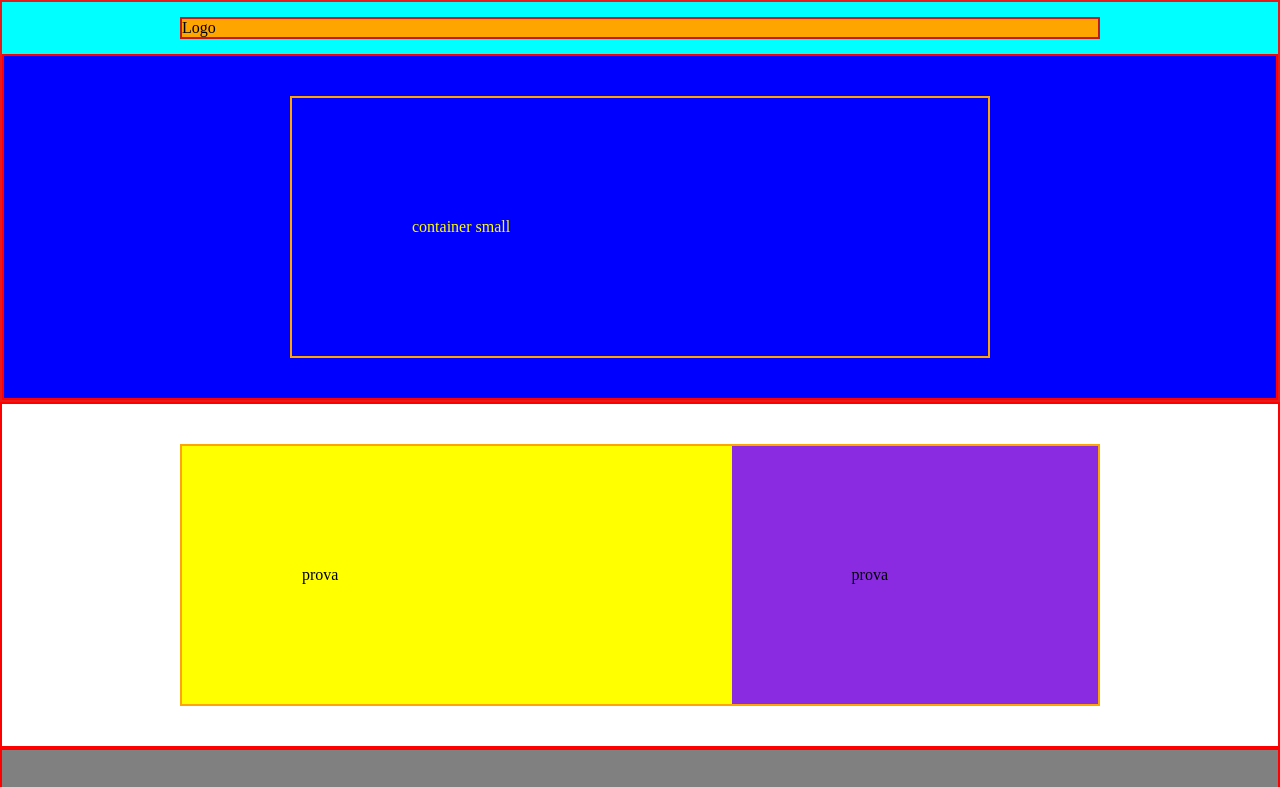
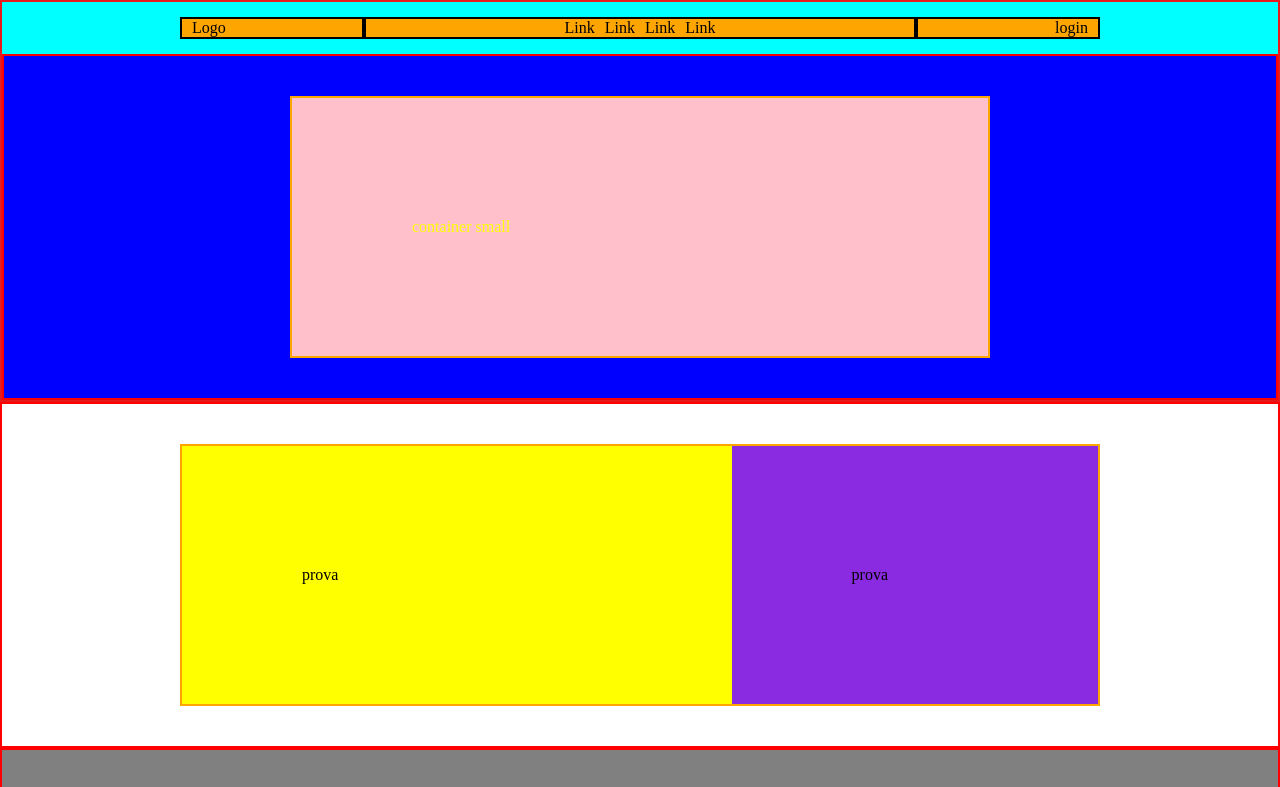
Before and after one commit to PiersilvioPellegrini/htmlcss-struttura-discord, a plain HTML site: page index.html in a window 1280 px wide. Shown: the top 787 px of the page. Drawn offline with Linux system fonts and the light colour scheme.

Commit message:
added nav elements

```diff
--- a/css/style.css
+++ b/css/style.css
@@ -4,22 +4,51 @@
     box-sizing: border-box;
 }
 
-header{
+header {
     background-color: aqua;
     width: 100%;
     border: 2px solid rgb(230, 26, 26);
 }
 
-nav{
+nav {
     background-color: orange;
-    border: 2px solid rgb(198, 25, 25);
+
     width: 920px;
     margin: 15px auto;
     display: flex;
     justify-content: space-between;
 
+
 }
 
+.logo {
+    flex-basis: 20%;
+    border: 2px solid black;
+    padding-left: 10px;
+}
+
+.link {
+
+    flex-basis: 60%;
+    text-align: center;
+    border: 2px solid black;
+}
+
+.link ul {
+    display: flex;
+    list-style: none;
+    justify-content: center;
+    column-gap: 10px;
+}
+
+.login {
+
+    flex-basis: 20%;
+    text-align: end;
+    border: 2px solid black;
+    padding-right: 10px;
+
+}
 
 section {
     padding: 40px 0;
@@ -33,17 +62,18 @@ section {
     display: flex;
 
     /* /contenuto */
-    padding:  0px 0px;
+    padding: 0px 0px;
 }
 
 .container-small {
     width: 700px;
-    color:yellow;
-
+    color: yellow;
+    background-color: pink;
     /* contenuto */
     padding: 120px;
 
 }
+
 .row {
     display: flex;
     width: 100%;
@@ -65,7 +95,7 @@ section {
 
 }
 
-.container_max{
+.container_max {
     width: 920px;
     margin: 0 auto;
     border: 2px solid orange;
@@ -76,18 +106,14 @@ section {
 }
 
 
-.bg-blue{
+.bg-blue {
     background-color: blue;
 }
-.bg-grey{
+
+.bg-grey {
     background-color: grey;
 }
 
-.bg-black{
+.bg-black {
     background-color: black;
 }
-
-
-.bg-pink{
-    background-color: pink;
-}
--- a/index.html
+++ b/index.html
@@ -15,16 +15,20 @@
         <!-- barra di navigazione colore sfondo immagineß   -->
         <nav>
             <!-- flex contenitore 3 elementi -->
-            <div>
+            <div class="logo">
                 Logo
             </div>
-            <div>
-                <!-- flex elenco puntato -->
-                <!-- list style -->
-
+            <div class="link">
+                <!--  elenco link -->
+                <ul>
+                    <li>Link</li>
+                    <li>Link</li>
+                    <li>Link</li>
+                    <li>Link</li>
+                </ul>
             </div>
-            <div>
-                <!-- login -->
+            <div class="login">
+                login
             </div>
 
         </nav>
```
